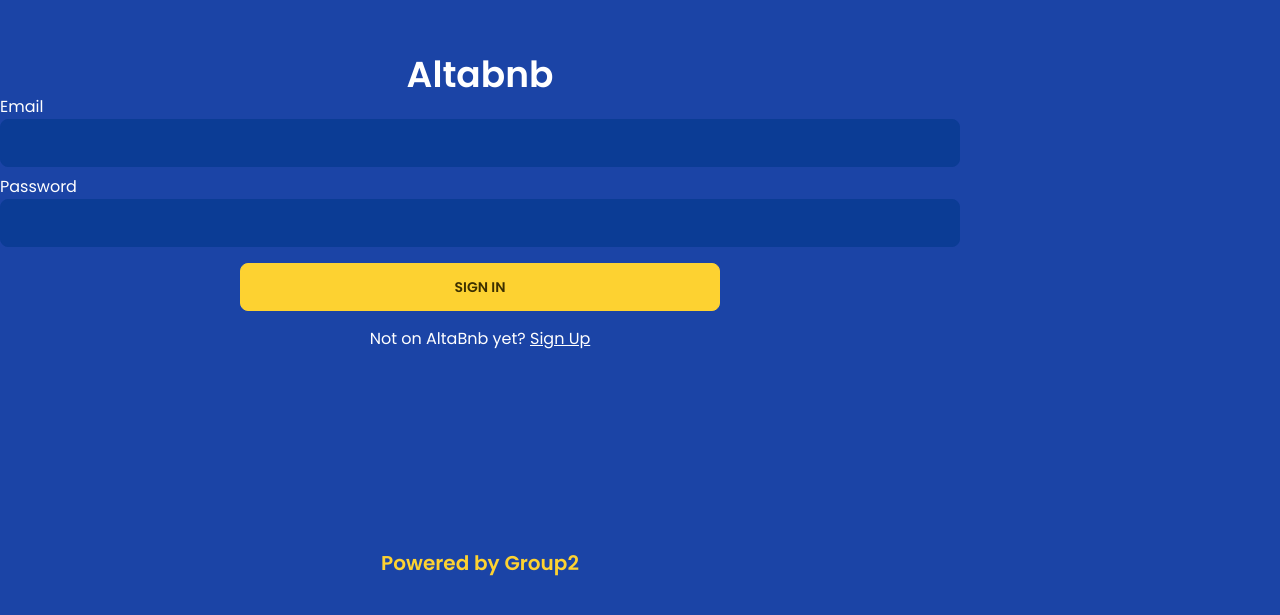
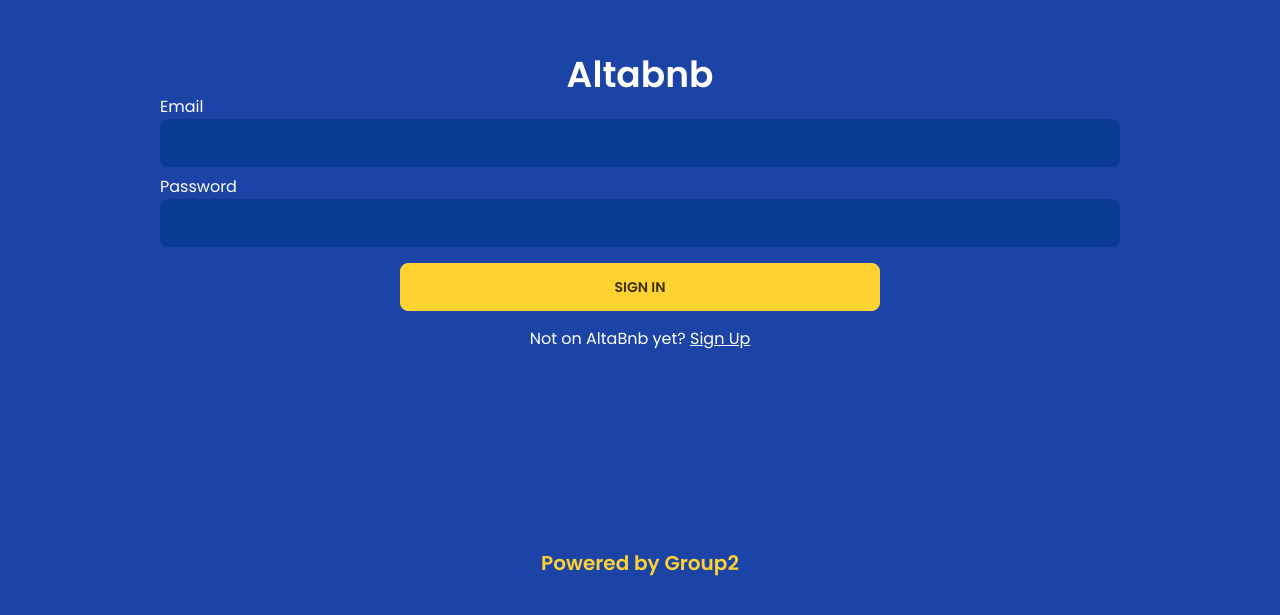
Before and after one commit to Alta-Project3/GroupProject3-Airbnb-App, a React (Vite) app: page / in a window 1280 px wide. Shown: the part 183-798 px from the top of the page. Built offline with nearby package versions, Linux system fonts and the light colour scheme.

Commit message:
started input refactoring

```diff
--- a/src/Components/Layout.tsx
+++ b/src/Components/Layout.tsx
@@ -6,9 +6,9 @@
 
 const Layout: FC<Props> = ({ children }) => {
     {
-        return  <div className="flex flex-col justify-center w-full h-full bg-base-100 text-white">
-                    {children}
-                </div>;
+        return <div className="flex flex-col justify-center items-center w-full h-full bg-base-100 text-white">
+            {children}
+        </div>;
     }
 };
 
```
